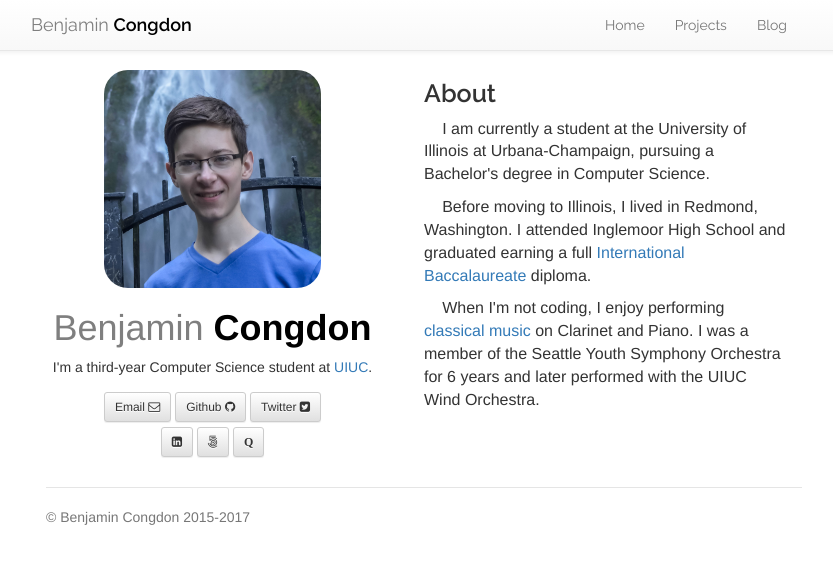
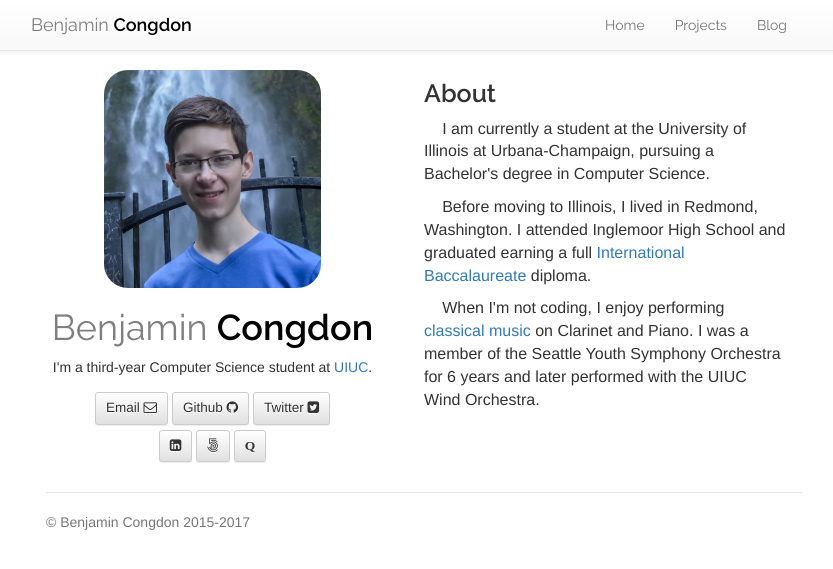
Before and after one commit to rhythmmec/bcongdon.github.io, a Jekyll site: the page built from index.html, in a window 1280 px wide. Shown: the top 569 px of the page, without its empty margins (231-1064 px from the left). Built offline with Jekyll 4.4.1, drawn with Linux system fonts in a browser that asks for light colours; nearby versions of some CDN libraries.

Commit message:
Adjusted social buttons; Fixed name font; Removed navbar gradient

```diff
--- a/css/default.scss
+++ b/css/default.scss
@@ -97,6 +97,9 @@ body {
 
 .social-media-buttons{
   padding-top: 5px;
+  button {
+    font-size: 1.35rem;
+  }
 }
 
 .vert-align {
--- a/css/style.scss
+++ b/css/style.scss
@@ -185,6 +185,14 @@ table {
 }
 
 ///////////////////////////////////////////////////
+//  Navbar
+
+.navbar {
+  box-shadow: none;
+  background-image: none;
+}
+
+///////////////////////////////////////////////////
 //  Masthead
 
 .masthead {
--- a/index.html
+++ b/index.html
@@ -12,7 +12,7 @@ description: About Benjamin Congdon
     <!-- Headshot -->
     <div class="headshot col-md-6 col-xs-12">
       <img src="img/profile.jpg" class="img-responsive img-profile center-block" alt="Profile">
-      <div class="about-name">
+      <div class="about-name accented">
         <h1><span class="benjamin">Benjamin</span> <span class="congdon">Congdon</span></h1>
       </div>
       <p class="muted">I'm a third-year Computer Science student at <a href="https://cs.illinois.edu/">UIUC</a>.</p>
```
